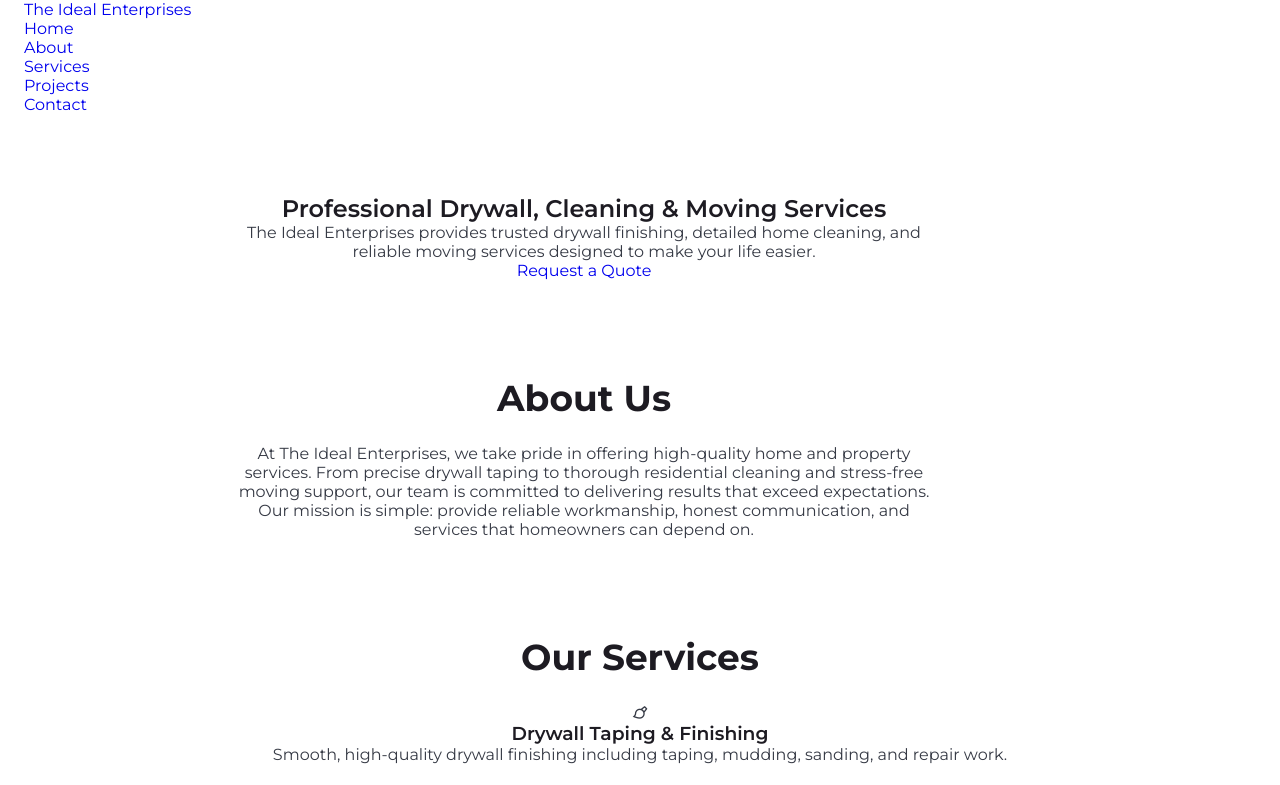
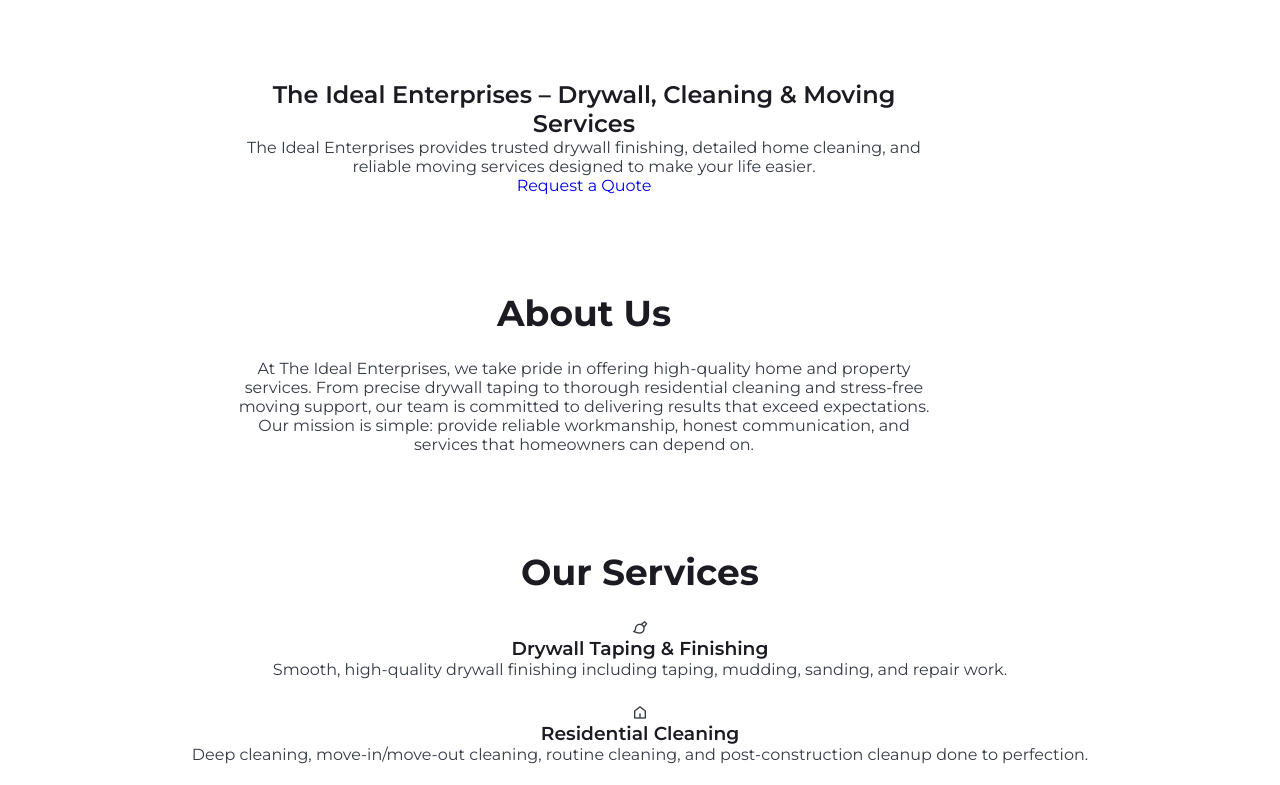
Before and after one commit to JP10801/theideal, a plain HTML site: page index.html in a window 1280 px wide. Shown: the top 785 px of the page. Drawn offline with nearby package versions, Linux system fonts and the light colour scheme.

Commit message:
Update index.html

```diff
--- a/index.html
+++ b/index.html
@@ -42,16 +42,7 @@
 
    <!--==================== HEADER ====================-->
    <header class="header" id="header">
-      <nav class="nav container">
-         <a href="#" class="nav__logo">The Ideal Enterprises</a>
-         <ul class="nav__menu">
-            <li><a href="#home" class="nav__link">Home</a></li>
-            <li><a href="#about" class="nav__link">About</a></li>
-            <li><a href="#services" class="nav__link">Services</a></li>
-            <li><a href="#projects" class="nav__link">Projects</a></li>
-            <li><a href="#contact" class="nav__link">Contact</a></li>
-         </ul>
-      </nav>
+
    </header>
 
    <!--==================== MAIN ====================-->
@@ -61,7 +52,7 @@
       <section class="home section" id="home">
          <div class="home__container container grid">
             <div class="home__content">
-               <h1 class="home__title">Professional Drywall, Cleaning & Moving Services</h1>
+               <h1 class="home__title">The Ideal Enterprises – Drywall, Cleaning & Moving Services</h1>
                <p class="home__description">
                   The Ideal Enterprises provides trusted drywall finishing, detailed home cleaning, and reliable moving services designed to make your life easier.
                </p>
```
